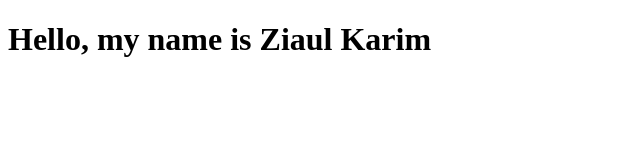
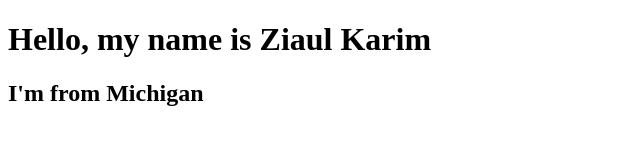
Before and after one commit to qazkarim/html_project, a plain HTML site: page index.html in a window 1280 px wide. Shown: the whole page, without its empty margins (0-640 px from the left). Drawn offline with Linux system fonts and the light colour scheme.

Commit message:
add a line from github

```diff
--- a/index.html
+++ b/index.html
@@ -9,5 +9,6 @@
 
 <body>
     <h1>Hello, my name is Ziaul Karim</h1>
+    <h2>I'm from Michigan</h2>
 </body>
 </html>
```
